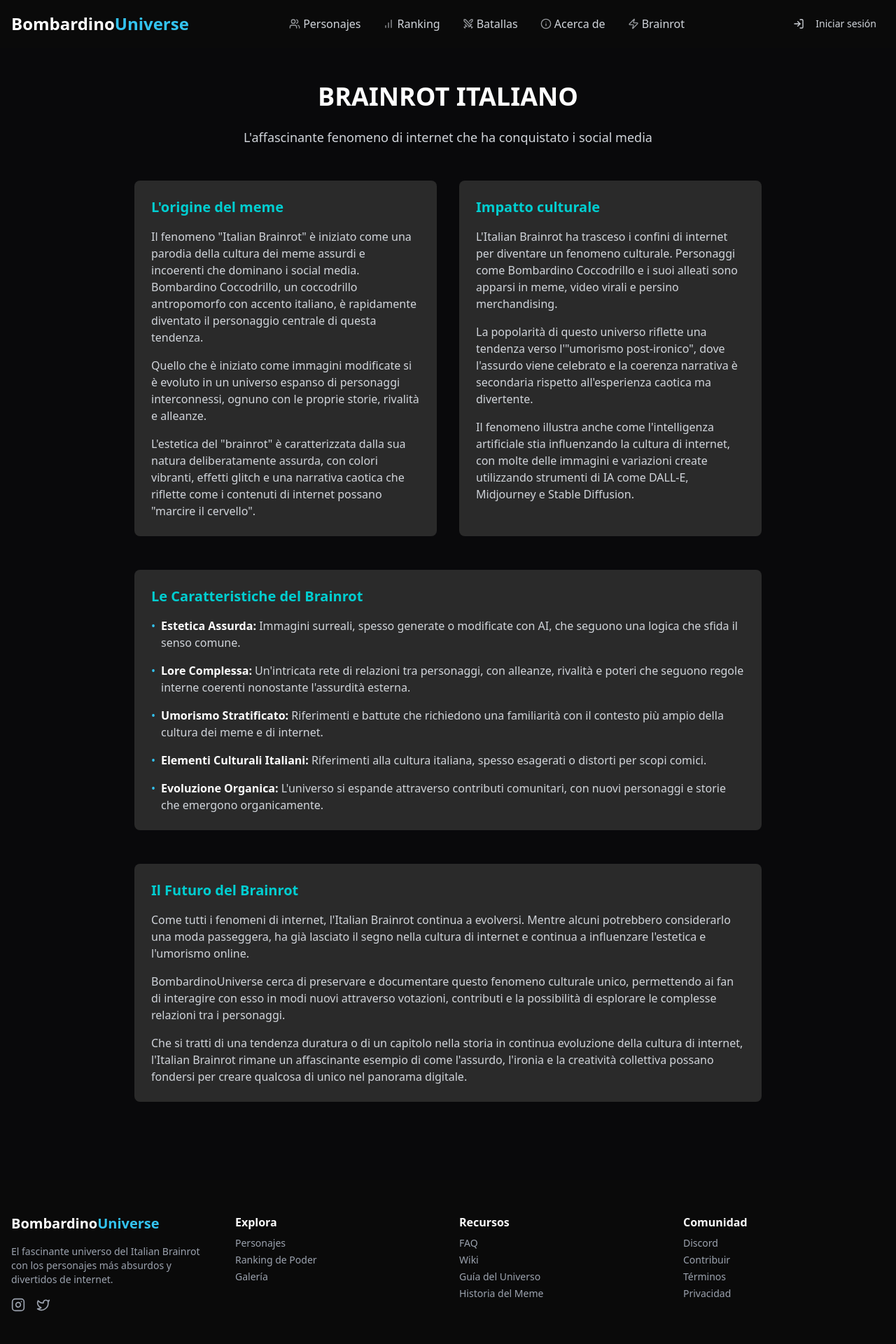
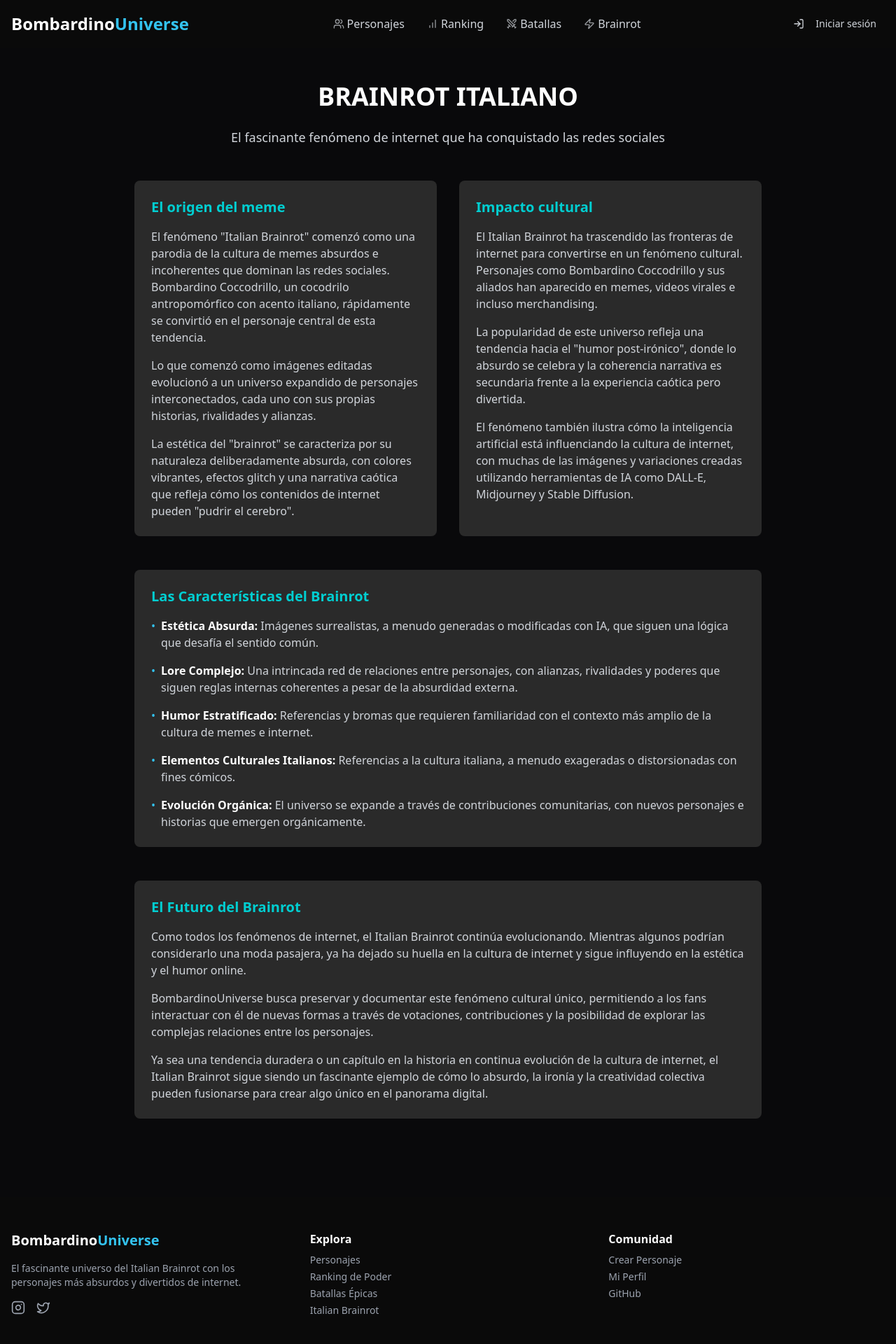
Before and after one commit to alejandroramirezj/Bombardino, a React (Vite) app: page /brainrot in a window 1280 px wide. Shown: the top 1920 px of the page at 70% size. Built offline with nearby package versions, Linux system fonts and the light colour scheme.

Commit message:
Eliminar página Acerca De, traducir Brainrot y actualizar navegación

```diff
--- a/src/App.tsx
+++ b/src/App.tsx
@@ -15,7 +15,6 @@ import CharactersPage from "@/pages/CharactersPage";
 import CharacterDetailPage from "@/pages/CharacterDetailPage";
 import CharacterCreatePage from "@/pages/CharacterCreatePage";
 import RankingPage from "@/pages/RankingPage";
-import AboutPage from "@/pages/AboutPage";
 import BrainrotPage from "@/pages/BrainrotPage";
 import BattleFAQPage from "@/pages/BattleFAQPage";
 import LoginPage from "@/pages/LoginPage";
@@ -48,7 +47,6 @@ const App = () => (
                     <Route path="crear-personaje" element={<CharacterCreatePage />} />
                     <Route path="ranking" element={<RankingPage />} />
                     <Route path="batallas" element={<BattleFAQPage />} />
-                    <Route path="acerca-de" element={<AboutPage />} />
                     <Route path="brainrot" element={<BrainrotPage />} />
                     <Route path="login" element={<LoginPage />} />
                     <Route path="perfil" element={<ProfilePage />} />
@@ -58,7 +56,8 @@ const App = () => (
                     <Route path="characters" element={<Navigate to="personajes" replace />} />
                     <Route path="characters/:characterSlug" element={<Navigate to={`personajes/${location.pathname.split('/').pop()}`} replace />} />
                     <Route path="personajes/crear" element={<Navigate to="../crear-personaje" replace />} />
-                    <Route path="about" element={<Navigate to="acerca-de" replace />} />
+                    <Route path="acerca-de" element={<Navigate to="brainrot" replace />} />
+                    <Route path="about" element={<Navigate to="brainrot" replace />} />
                   </Route>
                 </Routes>
               </Router>
--- a/src/components/layout/Footer.tsx
+++ b/src/components/layout/Footer.tsx
@@ -5,7 +5,7 @@ const Footer = () => {
   return (
     <footer className="bg-brainrot-darker pt-12 pb-6 mt-16">
       <div className="container mx-auto px-4">
-        <div className="grid grid-cols-1 md:grid-cols-4 gap-8 mb-12">
+        <div className="grid grid-cols-1 md:grid-cols-3 gap-8 mb-12">
           <div>
             <h3 className="text-white text-xl font-bold mb-4">
               <span className="text-white">Bombardino</span>
@@ -33,26 +33,11 @@ const Footer = () => {
               <Link to="ranking" className="text-gray-400 hover:text-white transition-colors text-sm">
                 Ranking de Poder
               </Link>
-              <Link to="gallery" className="text-gray-400 hover:text-white transition-colors text-sm">
-                Galería
+              <Link to="batallas" className="text-gray-400 hover:text-white transition-colors text-sm">
+                Batallas Épicas
               </Link>
-            </div>
-          </div>
-
-          <div>
-            <span className="font-semibold">Recursos</span>
-            <div className="mt-2 flex flex-col space-y-1">
-              <Link to="faq" className="text-gray-400 hover:text-white transition-colors text-sm">
-                FAQ
-              </Link>
-              <Link to="wiki" className="text-gray-400 hover:text-white transition-colors text-sm">
-                Wiki
-              </Link>
-              <Link to="universe-guide" className="text-gray-400 hover:text-white transition-colors text-sm">
-                Guía del Universo
-              </Link>
-              <Link to="meme-history" className="text-gray-400 hover:text-white transition-colors text-sm">
-                Historia del Meme
+              <Link to="brainrot" className="text-gray-400 hover:text-white transition-colors text-sm">
+                Italian Brainrot
               </Link>
             </div>
           </div>
@@ -60,18 +45,15 @@ const Footer = () => {
           <div>
             <span className="font-semibold">Comunidad</span>
             <div className="mt-2 flex flex-col space-y-1">
-              <Link to="discord" className="text-gray-400 hover:text-white transition-colors text-sm">
-                Discord
+              <Link to="crear-personaje" className="text-gray-400 hover:text-white transition-colors text-sm">
+                Crear Personaje
               </Link>
-              <Link to="contribute" className="text-gray-400 hover:text-white transition-colors text-sm">
-                Contribuir
+              <Link to="perfil" className="text-gray-400 hover:text-white transition-colors text-sm">
+                Mi Perfil
               </Link>
-              <Link to="terms" className="text-gray-400 hover:text-white transition-colors text-sm">
-                Términos
-              </Link>
-              <Link to="privacy" className="text-gray-400 hover:text-white transition-colors text-sm">
-                Privacidad
-              </Link>
+              <a href="https://github.com/alejandroramirezj/Bombardino" target="_blank" rel="noopener noreferrer" className="text-gray-400 hover:text-white transition-colors text-sm">
+                GitHub
+              </a>
             </div>
           </div>
         </div>
--- a/src/components/layout/Navbar.tsx
+++ b/src/components/layout/Navbar.tsx
@@ -61,7 +61,6 @@ const Navbar = () => {
             <NavLink to="personajes" icon={<Users size={16} />}>Personajes</NavLink>
             <NavLink to="ranking" icon={<BarChart size={16} />}>Ranking</NavLink>
             <NavLink to="batallas" icon={<Swords size={16} />}>Batallas</NavLink>
-            <NavLink to="acerca-de" icon={<Info size={16} />}>Acerca de</NavLink>
             <NavLink to="brainrot" icon={<Zap size={16} />}>Brainrot</NavLink>
           </div>
         </div>
@@ -179,9 +178,6 @@ const Navbar = () => {
               <MobileNavLink to="batallas" icon={<Swords size={20} />} onClick={() => setIsMenuOpen(false)}>
                 Batallas
               </MobileNavLink>
-              <MobileNavLink to="acerca-de" icon={<Info size={20} />} onClick={() => setIsMenuOpen(false)}>
-                Acerca de
-              </MobileNavLink>
               <MobileNavLink to="brainrot" icon={<Zap size={20} />} onClick={() => setIsMenuOpen(false)}>
                 Brainrot
               </MobileNavLink>
--- a/src/pages/BrainrotPage.tsx
+++ b/src/pages/BrainrotPage.tsx
@@ -1,87 +1,86 @@
-
 const BrainrotPage = () => {
   return (
     <div className="container mx-auto px-4 py-12">
       <div className="max-w-4xl mx-auto">
         <h1 className="text-4xl font-bold text-white mb-6 text-center">BRAINROT ITALIANO</h1>
         <p className="text-gray-300 mb-12 text-lg text-center">
-          L'affascinante fenomeno di internet che ha conquistato i social media
+          El fascinante fenómeno de internet que ha conquistado las redes sociales
         </p>
 
         <div className="grid grid-cols-1 md:grid-cols-2 gap-8 mb-12">
           <div className="bg-brainrot-light p-6 rounded-lg">
-            <h2 className="text-xl font-bold text-brainrot-turquoise mb-4">L'origine del meme</h2>
+            <h2 className="text-xl font-bold text-brainrot-turquoise mb-4">El origen del meme</h2>
             <p className="text-gray-300">
-              Il fenomeno "Italian Brainrot" è iniziato come una parodia della cultura dei meme assurdi e incoerenti che dominano i social media. Bombardino Coccodrillo, un coccodrillo antropomorfo con accento italiano, è rapidamente diventato il personaggio centrale di questa tendenza.
+              El fenómeno "Italian Brainrot" comenzó como una parodia de la cultura de memes absurdos e incoherentes que dominan las redes sociales. Bombardino Coccodrillo, un cocodrilo antropomórfico con acento italiano, rápidamente se convirtió en el personaje central de esta tendencia.
             </p>
             <p className="text-gray-300 mt-4">
-              Quello che è iniziato come immagini modificate si è evoluto in un universo espanso di personaggi interconnessi, ognuno con le proprie storie, rivalità e alleanze.
+              Lo que comenzó como imágenes editadas evolucionó a un universo expandido de personajes interconectados, cada uno con sus propias historias, rivalidades y alianzas.
             </p>
             <p className="text-gray-300 mt-4">
-              L'estetica del "brainrot" è caratterizzata dalla sua natura deliberatamente assurda, con colori vibranti, effetti glitch e una narrativa caotica che riflette come i contenuti di internet possano "marcire il cervello".
+              La estética del "brainrot" se caracteriza por su naturaleza deliberadamente absurda, con colores vibrantes, efectos glitch y una narrativa caótica que refleja cómo los contenidos de internet pueden "pudrir el cerebro".
             </p>
           </div>
 
           <div className="bg-brainrot-light p-6 rounded-lg">
-            <h2 className="text-xl font-bold text-brainrot-turquoise mb-4">Impatto culturale</h2>
+            <h2 className="text-xl font-bold text-brainrot-turquoise mb-4">Impacto cultural</h2>
             <p className="text-gray-300">
-              L'Italian Brainrot ha trasceso i confini di internet per diventare un fenomeno culturale. Personaggi come Bombardino Coccodrillo e i suoi alleati sono apparsi in meme, video virali e persino merchandising.
+              El Italian Brainrot ha trascendido las fronteras de internet para convertirse en un fenómeno cultural. Personajes como Bombardino Coccodrillo y sus aliados han aparecido en memes, videos virales e incluso merchandising.
             </p>
             <p className="text-gray-300 mt-4">
-              La popolarità di questo universo riflette una tendenza verso l'"umorismo post-ironico", dove l'assurdo viene celebrato e la coerenza narrativa è secondaria rispetto all'esperienza caotica ma divertente.
+              La popularidad de este universo refleja una tendencia hacia el "humor post-irónico", donde lo absurdo se celebra y la coherencia narrativa es secundaria frente a la experiencia caótica pero divertida.
             </p>
             <p className="text-gray-300 mt-4">
-              Il fenomeno illustra anche come l'intelligenza artificiale stia influenzando la cultura di internet, con molte delle immagini e variazioni create utilizzando strumenti di IA come DALL-E, Midjourney e Stable Diffusion.
+              El fenómeno también ilustra cómo la inteligencia artificial está influenciando la cultura de internet, con muchas de las imágenes y variaciones creadas utilizando herramientas de IA como DALL-E, Midjourney y Stable Diffusion.
             </p>
           </div>
         </div>
 
         <div className="bg-brainrot-light p-6 rounded-lg mb-12">
-          <h2 className="text-xl font-bold text-brainrot-turquoise mb-4">Le Caratteristiche del Brainrot</h2>
+          <h2 className="text-xl font-bold text-brainrot-turquoise mb-4">Las Características del Brainrot</h2>
           <ul className="space-y-4 text-gray-300">
             <li className="flex">
               <span className="text-brainrot-blue mr-2">•</span>
               <div>
-                <strong className="text-white">Estetica Assurda:</strong> Immagini surreali, spesso generate o modificate con AI, che seguono una logica che sfida il senso comune.
+                <strong className="text-white">Estética Absurda:</strong> Imágenes surrealistas, a menudo generadas o modificadas con IA, que siguen una lógica que desafía el sentido común.
               </div>
             </li>
             <li className="flex">
               <span className="text-brainrot-blue mr-2">•</span>
               <div>
-                <strong className="text-white">Lore Complessa:</strong> Un'intricata rete di relazioni tra personaggi, con alleanze, rivalità e poteri che seguono regole interne coerenti nonostante l'assurdità esterna.
+                <strong className="text-white">Lore Complejo:</strong> Una intrincada red de relaciones entre personajes, con alianzas, rivalidades y poderes que siguen reglas internas coherentes a pesar de la absurdidad externa.
               </div>
             </li>
             <li className="flex">
               <span className="text-brainrot-blue mr-2">•</span>
               <div>
-                <strong className="text-white">Umorismo Stratificato:</strong> Riferimenti e battute che richiedono una familiarità con il contesto più ampio della cultura dei meme e di internet.
+                <strong className="text-white">Humor Estratificado:</strong> Referencias y bromas que requieren familiaridad con el contexto más amplio de la cultura de memes e internet.
               </div>
             </li>
             <li className="flex">
               <span className="text-brainrot-blue mr-2">•</span>
               <div>
-                <strong className="text-white">Elementi Culturali Italiani:</strong> Riferimenti alla cultura italiana, spesso esagerati o distorti per scopi comici.
+                <strong className="text-white">Elementos Culturales Italianos:</strong> Referencias a la cultura italiana, a menudo exageradas o distorsionadas con fines cómicos.
               </div>
             </li>
             <li className="flex">
               <span className="text-brainrot-blue mr-2">•</span>
               <div>
-                <strong className="text-white">Evoluzione Organica:</strong> L'universo si espande attraverso contributi comunitari, con nuovi personaggi e storie che emergono organicamente.
+                <strong className="text-white">Evolución Orgánica:</strong> El universo se expande a través de contribuciones comunitarias, con nuevos personajes e historias que emergen orgánicamente.
               </div>
             </li>
           </ul>
         </div>
 
         <div className="bg-brainrot-light p-6 rounded-lg">
-          <h2 className="text-xl font-bold text-brainrot-turquoise mb-4">Il Futuro del Brainrot</h2>
+          <h2 className="text-xl font-bold text-brainrot-turquoise mb-4">El Futuro del Brainrot</h2>
           <p className="text-gray-300">
-            Come tutti i fenomeni di internet, l'Italian Brainrot continua a evolversi. Mentre alcuni potrebbero considerarlo una moda passeggera, ha già lasciato il segno nella cultura di internet e continua a influenzare l'estetica e l'umorismo online.
+            Como todos los fenómenos de internet, el Italian Brainrot continúa evolucionando. Mientras algunos podrían considerarlo una moda pasajera, ya ha dejado su huella en la cultura de internet y sigue influyendo en la estética y el humor online.
           </p>
           <p className="text-gray-300 mt-4">
-            BombardinoUniverse cerca di preservare e documentare questo fenomeno culturale unico, permettendo ai fan di interagire con esso in modi nuovi attraverso votazioni, contributi e la possibilità di esplorare le complesse relazioni tra i personaggi.
+            BombardinoUniverse busca preservar y documentar este fenómeno cultural único, permitiendo a los fans interactuar con él de nuevas formas a través de votaciones, contribuciones y la posibilidad de explorar las complejas relaciones entre los personajes.
           </p>
           <p className="text-gray-300 mt-4">
-            Che si tratti di una tendenza duratura o di un capitolo nella storia in continua evoluzione della cultura di internet, l'Italian Brainrot rimane un affascinante esempio di come l'assurdo, l'ironia e la creatività collettiva possano fondersi per creare qualcosa di unico nel panorama digitale.
+            Ya sea una tendencia duradera o un capítulo en la historia en continua evolución de la cultura de internet, el Italian Brainrot sigue siendo un fascinante ejemplo de cómo lo absurdo, la ironía y la creatividad colectiva pueden fusionarse para crear algo único en el panorama digital.
           </p>
         </div>
       </div>
```
